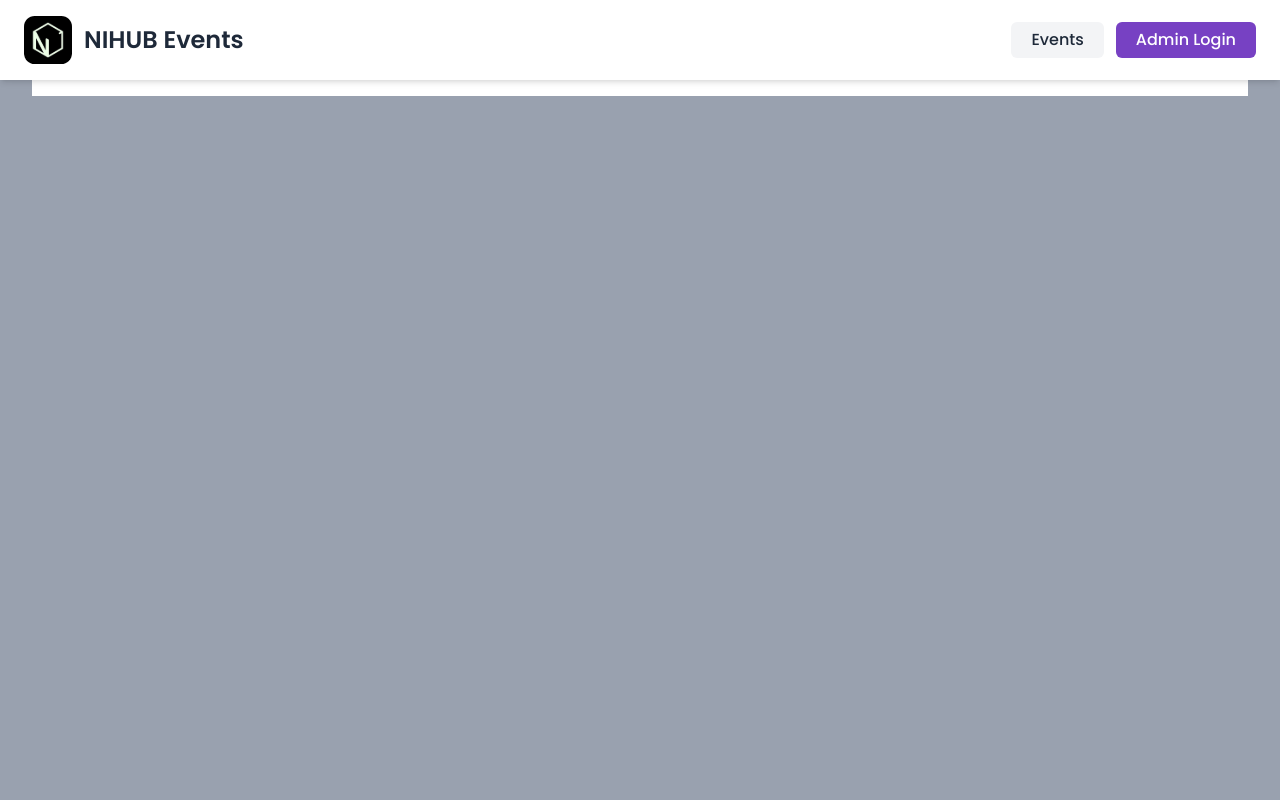
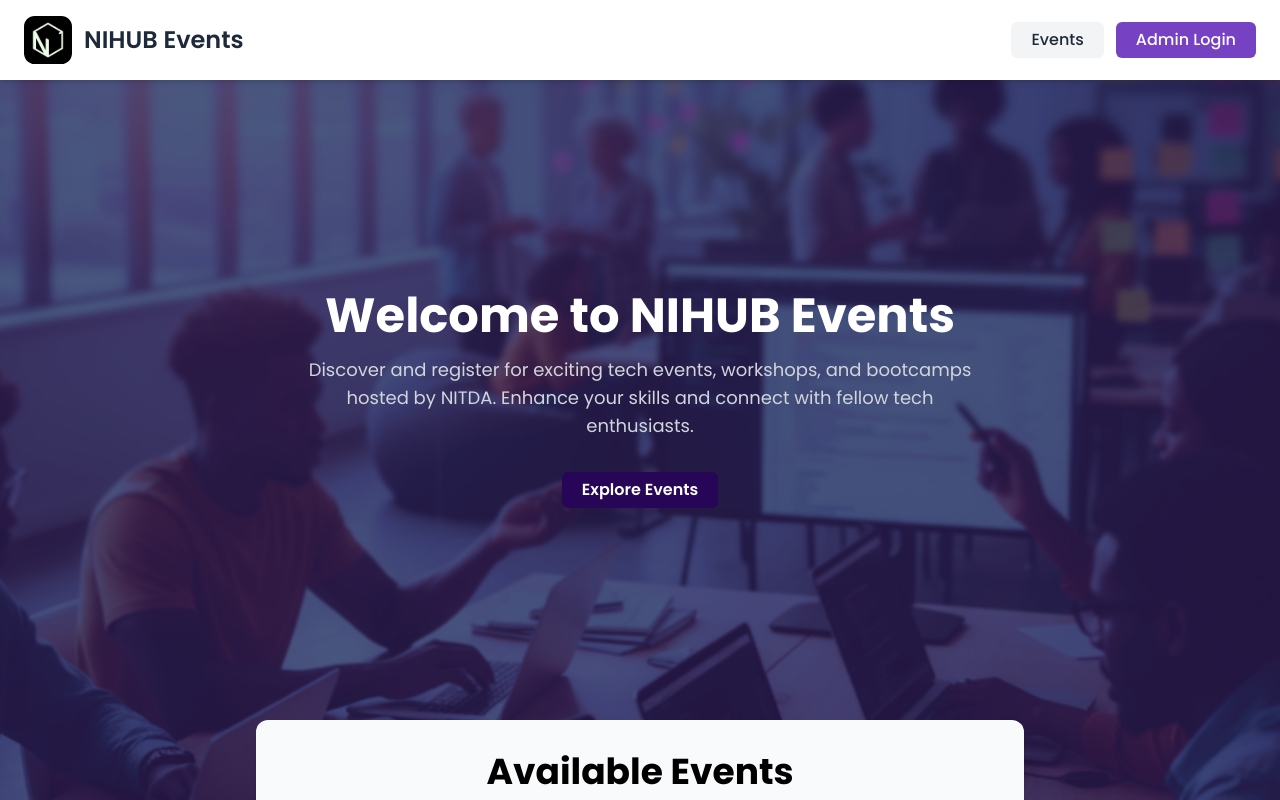
Before and after one commit to MartinsOmens/nitda-project, a React (Vite) app: page / in a window 1280 px wide. Shown: the top 800 px of the page. Built offline with nearby package versions, Linux system fonts and the light colour scheme.

Commit message:
added route for the web pages in the app.jsx and started working on admin dashboard

```diff
--- a/package.json
+++ b/package.json
@@ -25,6 +25,6 @@
     "eslint-plugin-react-hooks": "^5.2.0",
     "eslint-plugin-react-refresh": "^0.4.20",
     "globals": "^16.4.0",
-    "vite": "^7.1.7"
+    "vite": "^7.1.11"
   }
 }
--- a/src/App.jsx
+++ b/src/App.jsx
@@ -1,20 +1,22 @@
-
+import { Route, Routes } from "react-router-dom";
 import AdminDashboard from "./components/AdminDashboard";
 import AdminLogIn from "./components/AdminLogIn";
 import EventRegistration from "./components/EventRegistration";
 import Home from "./components/Home";
 
 function App() {
+  return (
+    <Routes>
+      <Route path="/" element = {<Home/>}/>
+      <Route path="/log-in" element = {<AdminLogIn/>}/>
+      <Route path="/event-registration" element = {<EventRegistration/>}/>
+      <Route path="/dashboard" element = {<AdminDashboard/>}>
 
-  return (
-    <>
-    {/* <Home/> */}
-    {/* <EventRegistration/> */}
-    {/* <AdminLogIn/> */}
-    <AdminDashboard/>
+      </Route>
 
-    </>
-  )
+
+    </Routes>
+  );
 }
 
-export default App
+export default App;
--- a/src/components/AdminDashboard.jsx
+++ b/src/components/AdminDashboard.jsx
@@ -12,7 +12,9 @@
                         <p>Manage events, attendance, and sub-admin requests</p>
                     </div>
 
-                    <div></div>
+                    <div>
+                        <h1>Admin Dashboard</h1>
+                    </div>
                 </div>
             </div>
         </>
```
Also changed, not shown: 1 other file (tests, documents, lock files or other folders).
